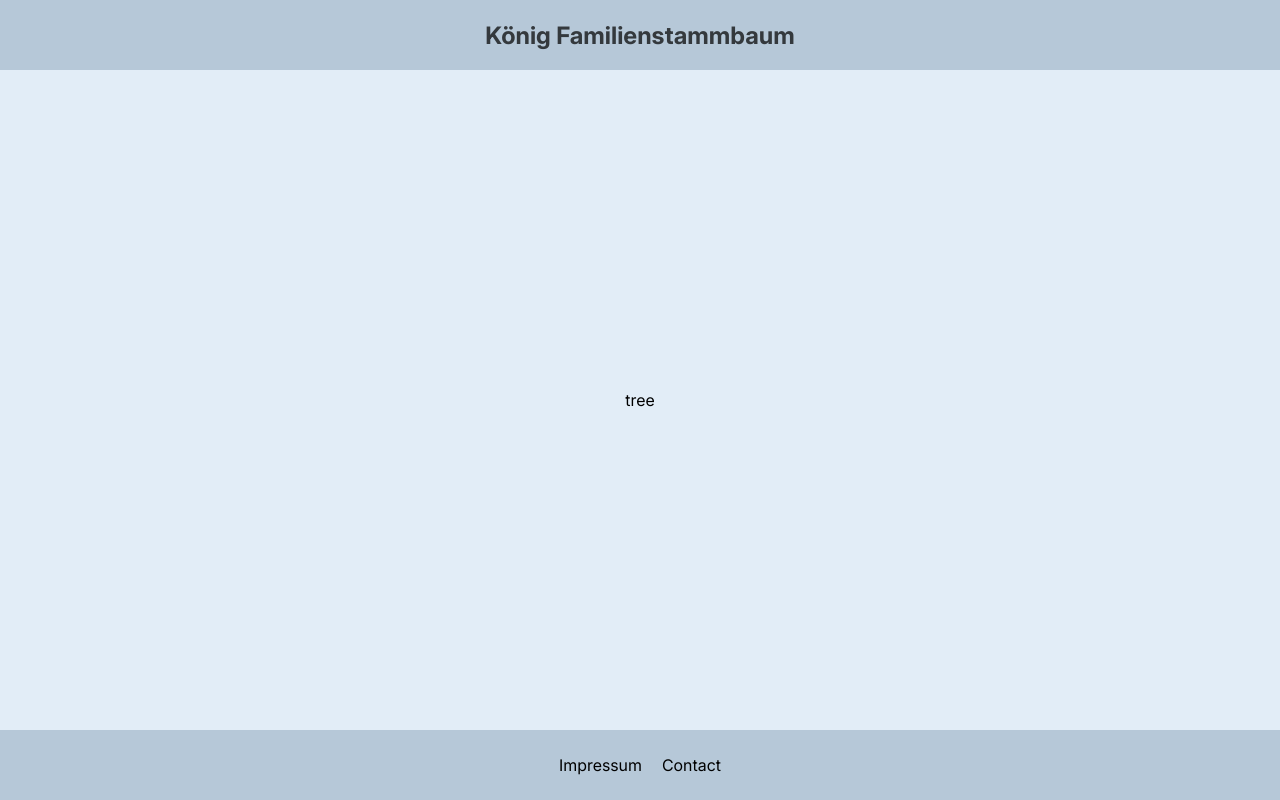
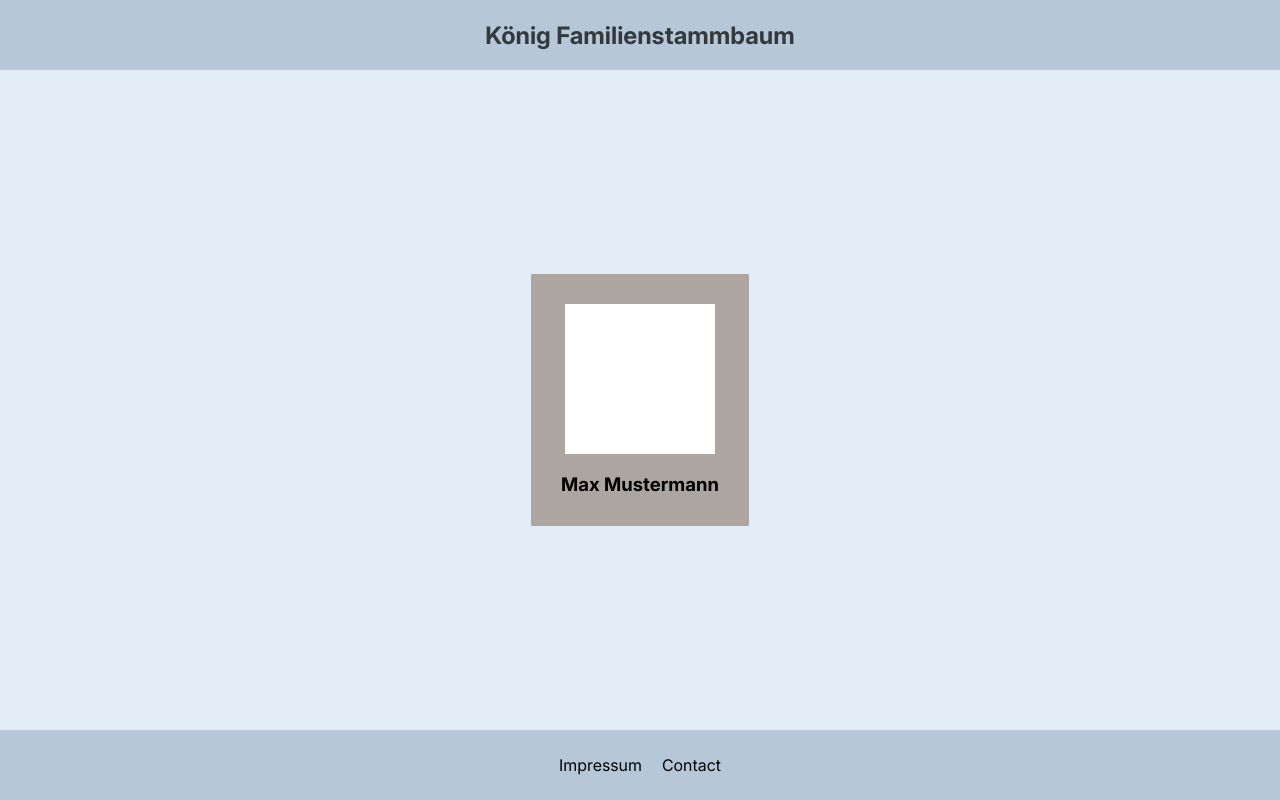
Before and after one commit to LeonKoenig17/familyTree, an Angular app: page / in a window 1280 px wide. Built offline with nearby package versions, Linux system fonts and the light colour scheme.

Commit message:
card design

```diff
--- a/src/app/tree/card/card.html
+++ b/src/app/tree/card/card.html
@@ -1 +1,8 @@
-<p>card works!</p>
+<section>
+    <div class="image">
+        <img src="" alt="">
+    </div>
+    <div class="name">
+        <h3>Max Mustermann</h3>
+    </div>
+</section>
--- a/src/app/tree/card/card.scss
+++ b/src/app/tree/card/card.scss
@@ -0,0 +1,18 @@
+@import "./../../../styles.scss";
+
+section {
+    @include dFlex();
+    flex-direction: column;
+    background-color: rgb(173, 165, 159);
+    padding: 30px;
+    .image {
+        width: 150px;
+        height: 150px;
+        background-color: white;
+    }
+    .name {
+        h3 {
+            margin-bottom: 0;
+        }
+    }
+}
--- a/src/app/tree/tree.html
+++ b/src/app/tree/tree.html
@@ -1,3 +1,3 @@
 <section>
-    <p>tree</p>
+    <app-card></app-card>
 </section>
--- a/src/app/tree/tree.ts
+++ b/src/app/tree/tree.ts
@@ -1,8 +1,9 @@
 import { Component } from '@angular/core';
+import { Card } from './card/card';
 
 @Component({
   selector: 'app-tree',
-  imports: [],
+  imports: [Card],
   templateUrl: './tree.html',
   styleUrl: './tree.scss',
 })
```
